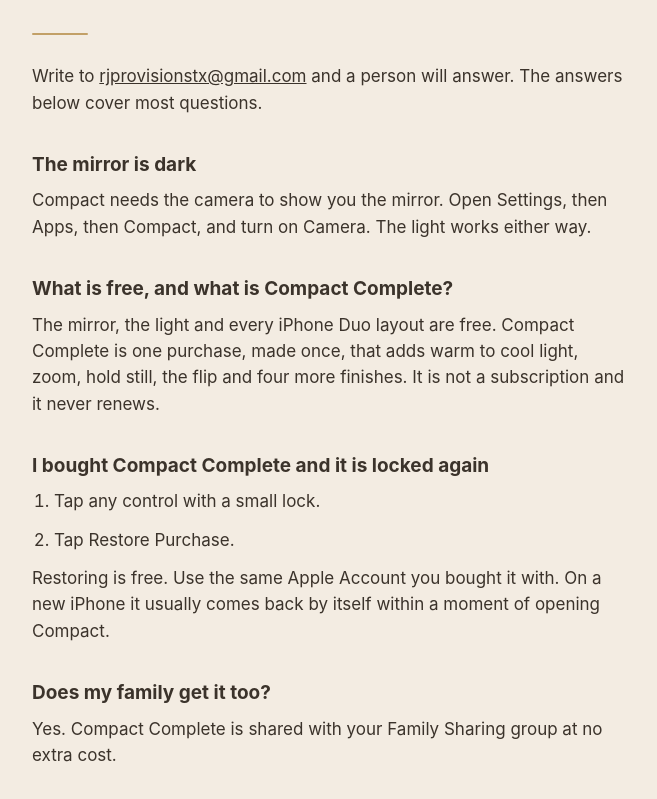
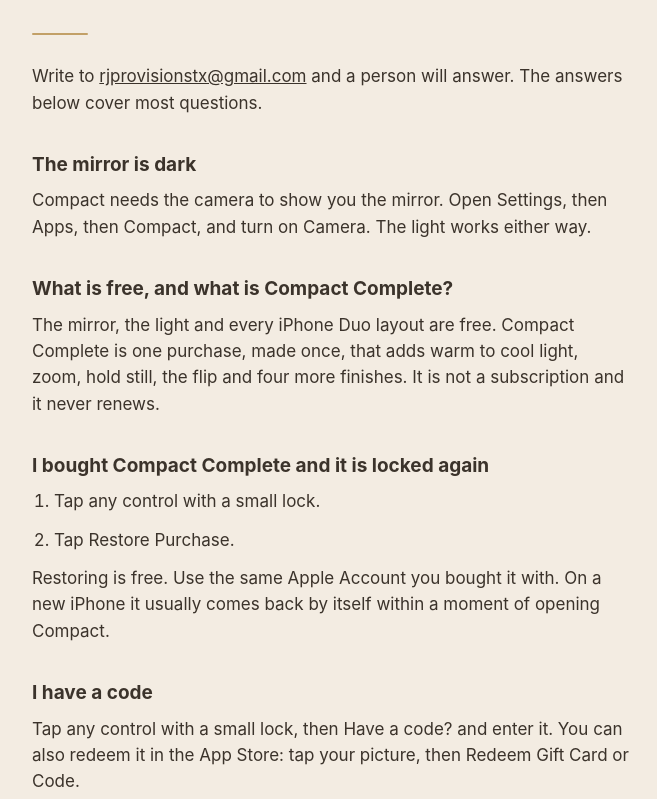
Before and after one commit to jb-purcell/compact-app, a plain HTML site: page index.html in a window 1280 px wide. Shown: the part 135-934 px from the top of the page, without its empty margins (308-965 px from the left). Drawn offline with Linux system fonts and the light colour scheme.

Commit message:
Update the Compact help and privacy pages

```diff
--- a/index.html
+++ b/index.html
@@ -42,9 +42,6 @@
   </ol>
   <p>Restoring is free. Use the same Apple Account you bought it with. On a new iPhone it usually comes back by itself within a moment of opening Compact.</p>
 
-  <h2>Does my family get it too?</h2>
-  <p>Yes. Compact Complete is shared with your Family Sharing group at no extra cost.</p>
-
   <h2>I have a code</h2>
   <p>Tap any control with a small lock, then Have a code? and enter it. You can also redeem it in the App Store: tap your picture, then Redeem Gift Card or Code.</p>
 
```
